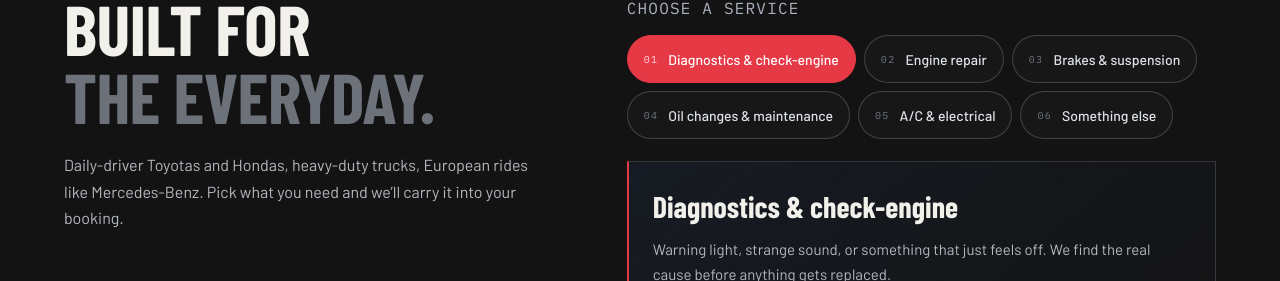
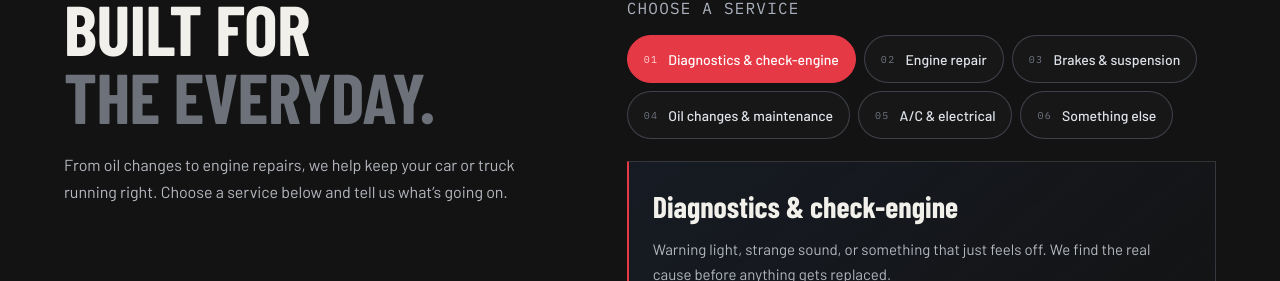
Before and after one commit to Louioui/M-D, a React (Vite) app: page / in a window 1280 px wide. Shown: the part 943-1224 px from the top of the page. Built offline with nearby package versions, Linux system fonts and the light colour scheme; no server answers; a web font is replaced by a local one.

Commit message:
Update Site source

```diff
--- a/src/copy.ts
+++ b/src/copy.ts
@@ -44,7 +44,7 @@ const en = {
   services: {
     topline: ['01 / WHAT WE DO', 'ALL MAKES. ALL MODELS.'],
     title: ['Built for', 'the everyday.'],
-    text: 'Daily-driver Toyotas and Hondas, heavy-duty trucks, European rides like Mercedes-Benz. Pick what you need and we’ll carry it into your booking.',
+    text: 'From oil changes to engine repairs, we help keep your car or truck running right. Choose a service below and tell us what’s going on.',
     pick: 'Choose a service',
     request: 'Book this service',
     items: {
@@ -156,7 +156,7 @@ const es: Copy = {
   services: {
     topline: ['01 / LO QUE HACEMOS', 'TODAS LAS MARCAS. TODOS LOS MODELOS.'],
     title: ['Hecho para', 'el día a día.'],
-    text: 'Toyotas y Hondas de diario, camionetas de trabajo pesado, autos europeos como Mercedes-Benz. Elija lo que necesita y lo pasamos a su solicitud.',
+    text: 'Desde cambios de aceite hasta reparaciones de motor, ayudamos a que su auto o camioneta siga funcionando bien. Elija un servicio y cuéntenos qué está pasando.',
     pick: 'Elija un servicio',
     request: 'Agendar este servicio',
     items: {
```
